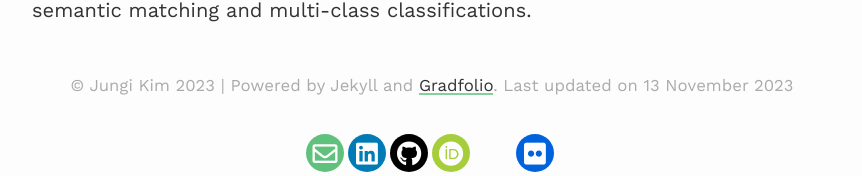
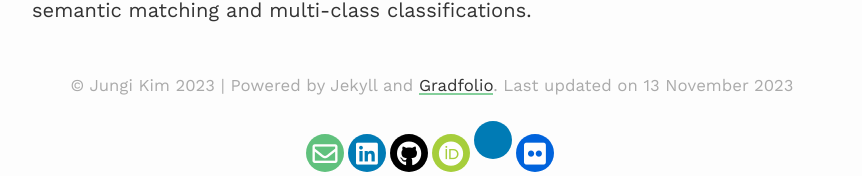
Before and after one commit to jungikim/jungikim.github.io, a Jekyll site: the page built from index.md, in a window 1280 px wide. Shown: the part 973-1149 px from the top of the page, without its empty margins (208-1070 px from the left). Built offline with Jekyll 4.4.1, drawn with Linux system fonts in a browser that asks for light colours; nearby versions of some CDN libraries.

Commit message:
Update footer-social.scss

```diff
--- a/assets/css/_sass/footer-social.scss
+++ b/assets/css/_sass/footer-social.scss
@@ -149,6 +149,16 @@
   border-color: #5dd1b0;
 }
 
+.rounded-social-buttons .social-button.google-scholar {
+  background: #007bb5;
+}
+
+.rounded-social-buttons .social-button.google-scholar:hover, .rounded-social-buttons .social-button.google-scholar:focus {
+  color: #007bb5;
+  background: #fefefe;
+  border-color: #007bb5;
+}
+
 .rounded-social-buttons .social-button.flickr {
   background: #0063DC;
 }
```
